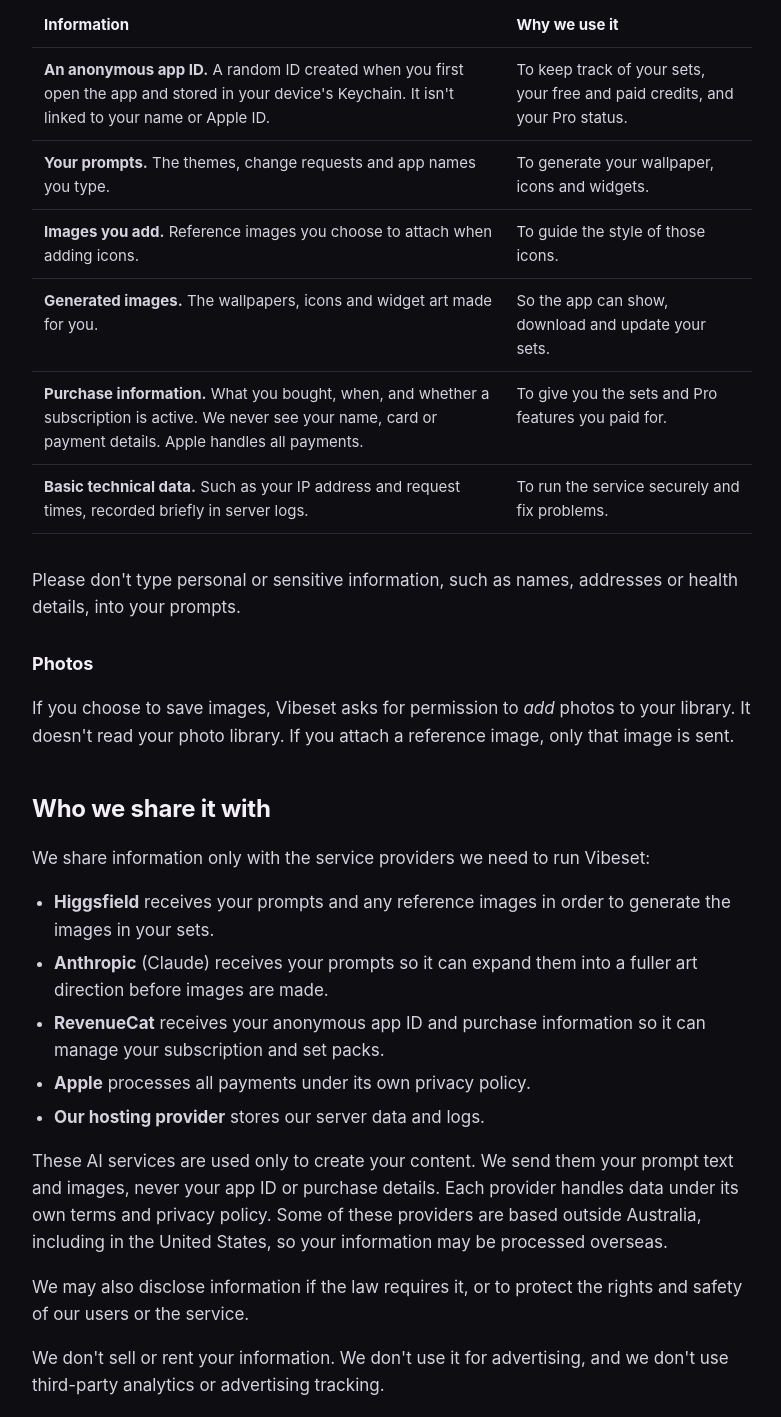
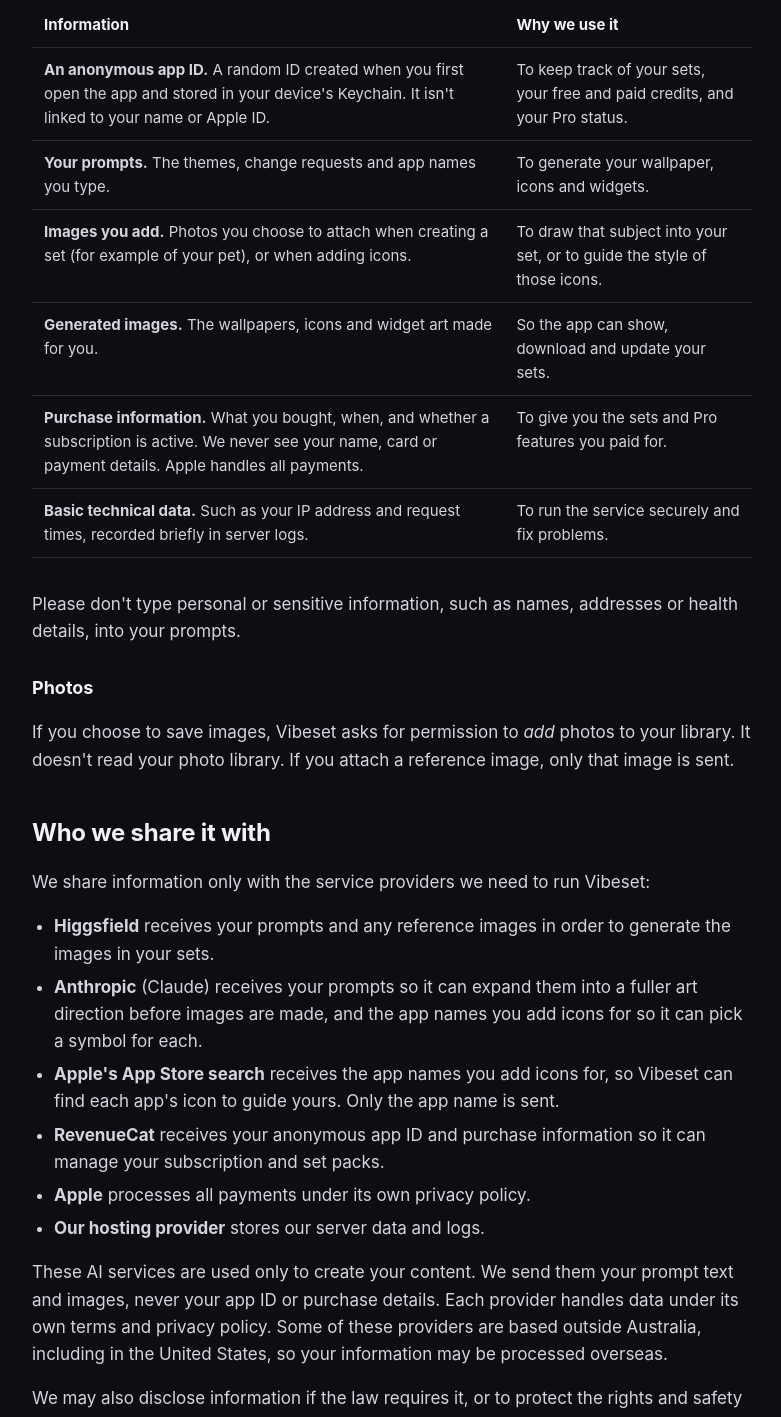
Before and after one commit to stevoleung852-creator/vibeset, a plain HTML site: page privacy.html in a window 1280 px wide. Shown: the part 749-2166 px from the top of the page, without its empty margins (248-1029 px from the left). Drawn offline with Linux system fonts and the light colour scheme.

Commit message:
Update privacy.html for Vibeset 1.1

```diff
--- a/privacy.html
+++ b/privacy.html
@@ -23,7 +23,7 @@
 
   <main class="wrap doc">
     <h1>Privacy Policy</h1>
-    <p class="updated">Last updated: 3 October 2026</p>
+    <p class="updated">Last updated: 20 October 2026</p>
 
     <p>This policy explains how Vibeset AI: Icons &amp; Widgets ("Vibeset", "the app", "we", "us") handles your information. Vibeset is made by Stephen Leung, an independent developer based in Australia. We handle personal information in line with the Australian Privacy Principles under the <em>Privacy Act 1988</em> (Cth).</p>
 
@@ -42,7 +42,7 @@
         <tbody>
           <tr><td><strong>An anonymous app ID.</strong> A random ID created when you first open the app and stored in your device's Keychain. It isn't linked to your name or Apple ID.</td><td>To keep track of your sets, your free and paid credits, and your Pro status.</td></tr>
           <tr><td><strong>Your prompts.</strong> The themes, change requests and app names you type.</td><td>To generate your wallpaper, icons and widgets.</td></tr>
-          <tr><td><strong>Images you add.</strong> Reference images you choose to attach when adding icons.</td><td>To guide the style of those icons.</td></tr>
+          <tr><td><strong>Images you add.</strong> Photos you choose to attach when creating a set (for example of your pet), or when adding icons.</td><td>To draw that subject into your set, or to guide the style of those icons.</td></tr>
           <tr><td><strong>Generated images.</strong> The wallpapers, icons and widget art made for you.</td><td>So the app can show, download and update your sets.</td></tr>
           <tr><td><strong>Purchase information.</strong> What you bought, when, and whether a subscription is active. We never see your name, card or payment details. Apple handles all payments.</td><td>To give you the sets and Pro features you paid for.</td></tr>
           <tr><td><strong>Basic technical data.</strong> Such as your IP address and request times, recorded briefly in server logs.</td><td>To run the service securely and fix problems.</td></tr>
@@ -58,7 +58,8 @@
     <p>We share information only with the service providers we need to run Vibeset:</p>
     <ul>
       <li><strong>Higgsfield</strong> receives your prompts and any reference images in order to generate the images in your sets.</li>
-      <li><strong>Anthropic</strong> (Claude) receives your prompts so it can expand them into a fuller art direction before images are made.</li>
+      <li><strong>Anthropic</strong> (Claude) receives your prompts so it can expand them into a fuller art direction before images are made, and the app names you add icons for so it can pick a symbol for each.</li>
+      <li><strong>Apple's App Store search</strong> receives the app names you add icons for, so Vibeset can find each app's icon to guide yours. Only the app name is sent.</li>
       <li><strong>RevenueCat</strong> receives your anonymous app ID and purchase information so it can manage your subscription and set packs.</li>
       <li><strong>Apple</strong> processes all payments under its own privacy policy.</li>
       <li><strong>Our hosting provider</strong> stores our server data and logs.</li>
```
